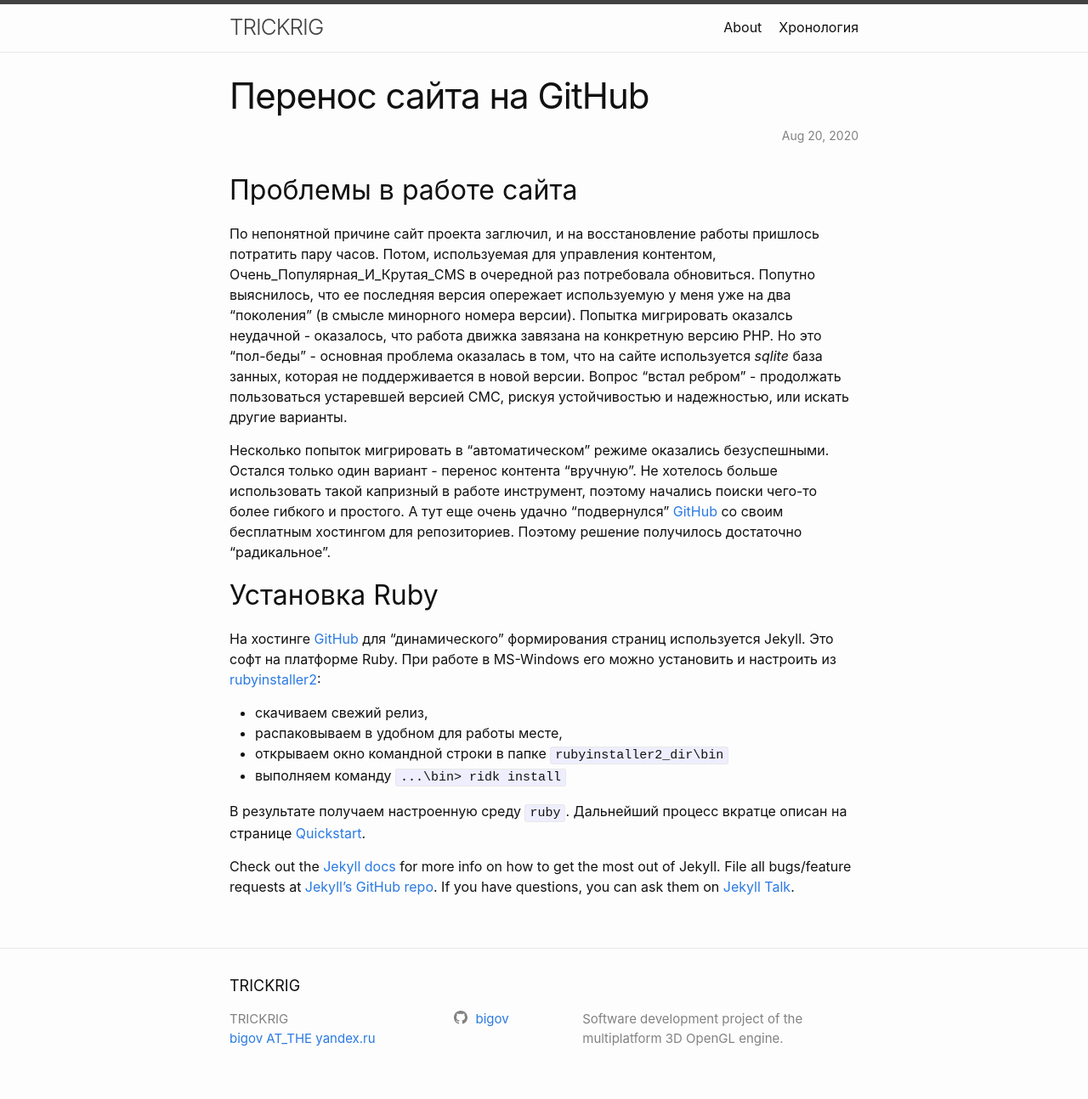
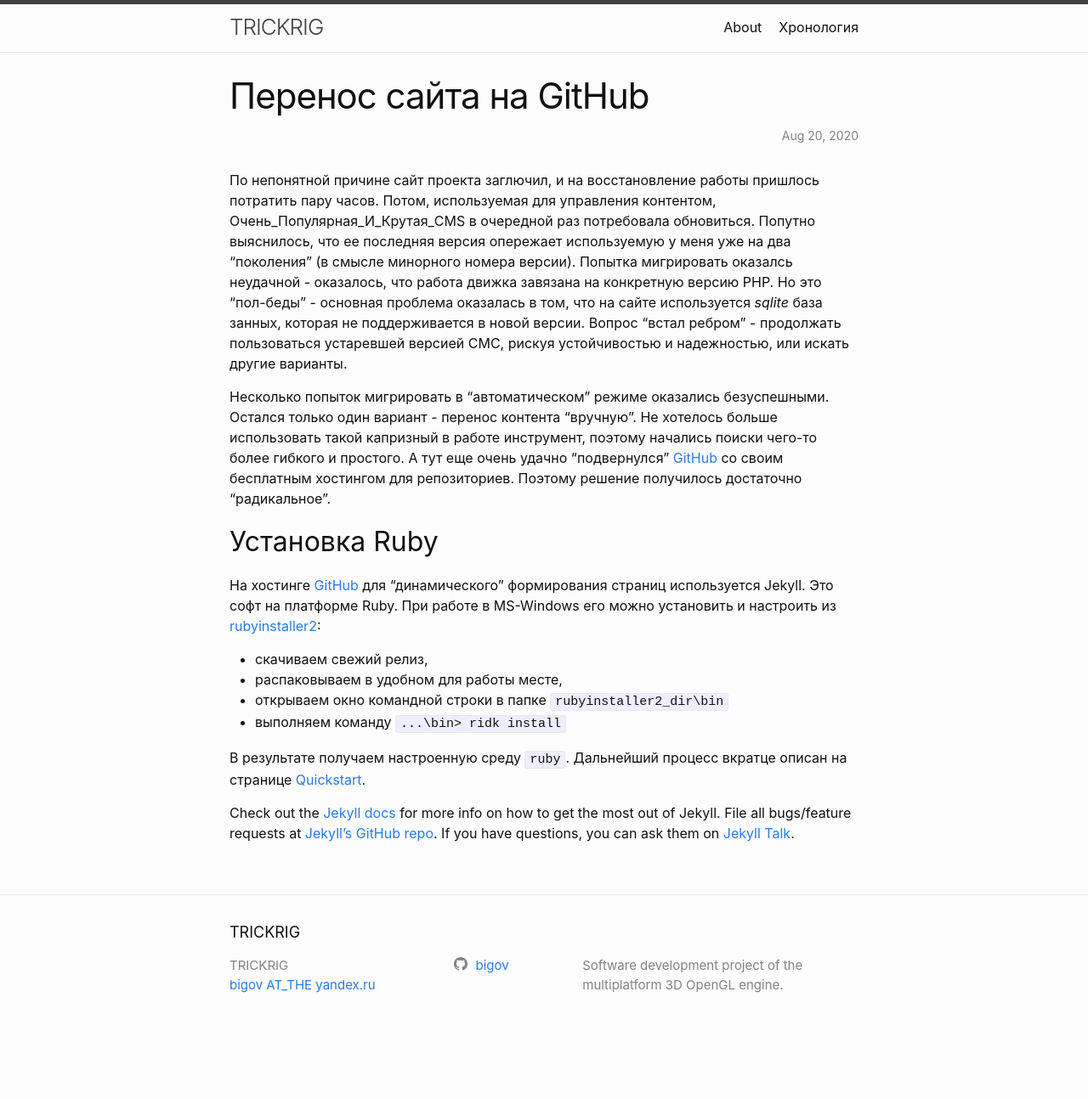
Before and after one commit to bigov/bigov.github.io, a Jekyll site: the page built from _posts/2020/2020-08-20-moving-content.md, in a window 1280 px wide. Shown: the whole page at 85% size. Built offline with Jekyll 4.4.1, drawn with Linux system fonts in a browser that asks for light colours; after the commit the page ends 1231 px from its top, so only the background shows below that.

Commit message:
fix post

```diff
--- a/_posts/2020/2020-08-20-moving-content.md
+++ b/_posts/2020/2020-08-20-moving-content.md
@@ -4,7 +4,6 @@
 date:   2020-08-20 12:59:0 +0900
 categories: site content
 ---
-## Проблемы в работе сайта
 
 По непонятной причине сайт проекта заглючил, и на восстановление работы пришлось потратить пару часов. Потом, используемая для управления контентом, Очень_Популярная_И_Крутая_CMS в очередной раз потребовала обновиться. Попутно выяснилось, что ее последняя версия опережает используемую у меня уже на два "поколения" (в смысле минорного номера версии). Попытка мигрировать оказалсь неудачной - оказалось, что работа движка завязана на конкретную версию РНР. Но это "пол-беды" - основная проблема оказалась в том, что на сайте используется _sqlite_ база занных, которая не поддерживается в новой версии. Вопрос "встал ребром" - продолжать пользоваться устаревшей версией СМС, рискуя устойчивостью и надежностью, или искать другие варианты.
 
```
